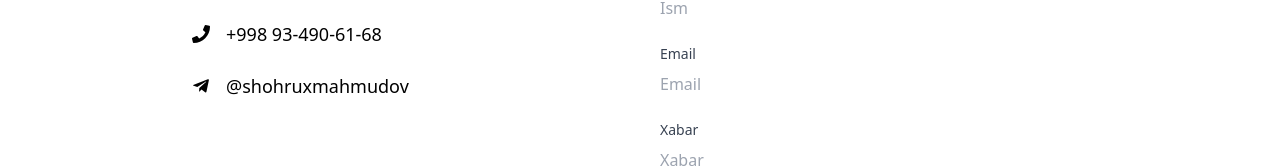
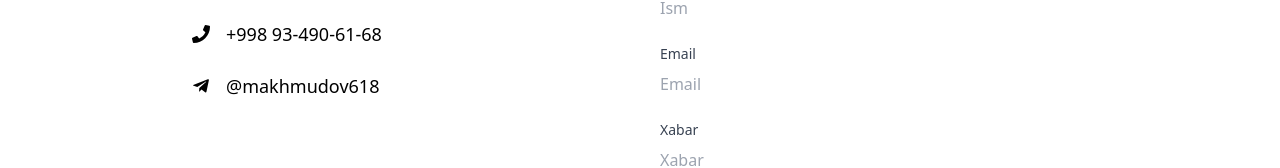
Before and after one commit to shokhruh61/shokhruh-uz, a React (Vite) app: page /contact in a window 1280 px wide. Shown: the part 296-464 px from the top of the page. Built offline with nearby package versions, Linux system fonts and the light colour scheme.

Commit message:
full website

```diff
--- a/src/pages/Contact.jsx
+++ b/src/pages/Contact.jsx
@@ -54,7 +54,13 @@ function Contact() {
             <FadeInUp delay={0.3}>
               <div className="flex items-center gap-4 text-lg">
                 <FaEnvelope className="text-primary" />
-                <span>shohruxmahmudov61@gmail.com</span>
+                <a
+                  href="https:/shohruxmahmudov61@gmail.com"
+                  target="_blank"
+                  rel="noopener noreferrer"
+                >
+                  shohruxmahmudov61@gmail.com
+                </a>
               </div>
             </FadeInUp>
             <FadeInUp delay={0.4}>
@@ -66,7 +72,13 @@ function Contact() {
             <FadeInUp delay={0.5}>
               <div className="flex items-center gap-4 text-lg">
                 <FaTelegramPlane className="text-primary" />
-                <span>@shohruxmahmudov</span>
+                <a
+                  href="https://t.me/makhmudov618"
+                  target="_blank"
+                  rel="noopener noreferrer"
+                >
+                  @makhmudov618
+                </a>
               </div>
             </FadeInUp>
           </div>
```
